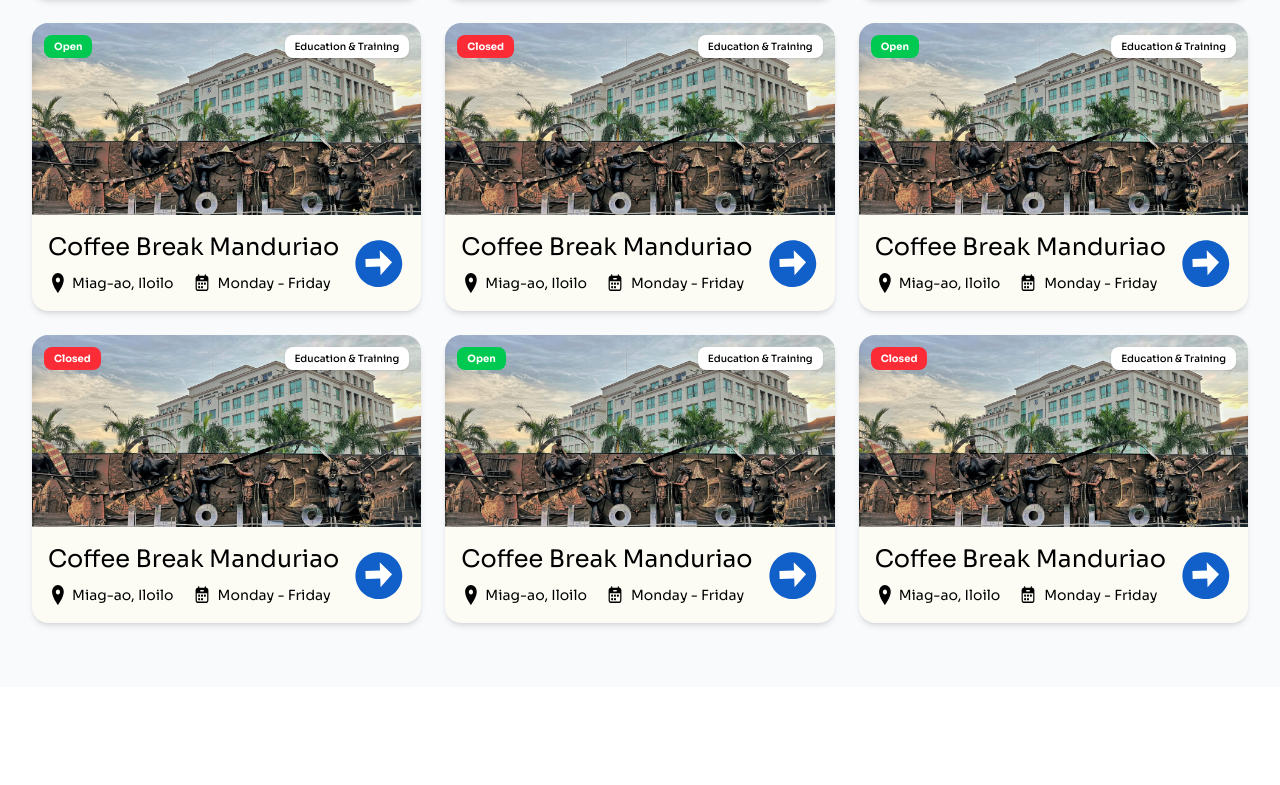
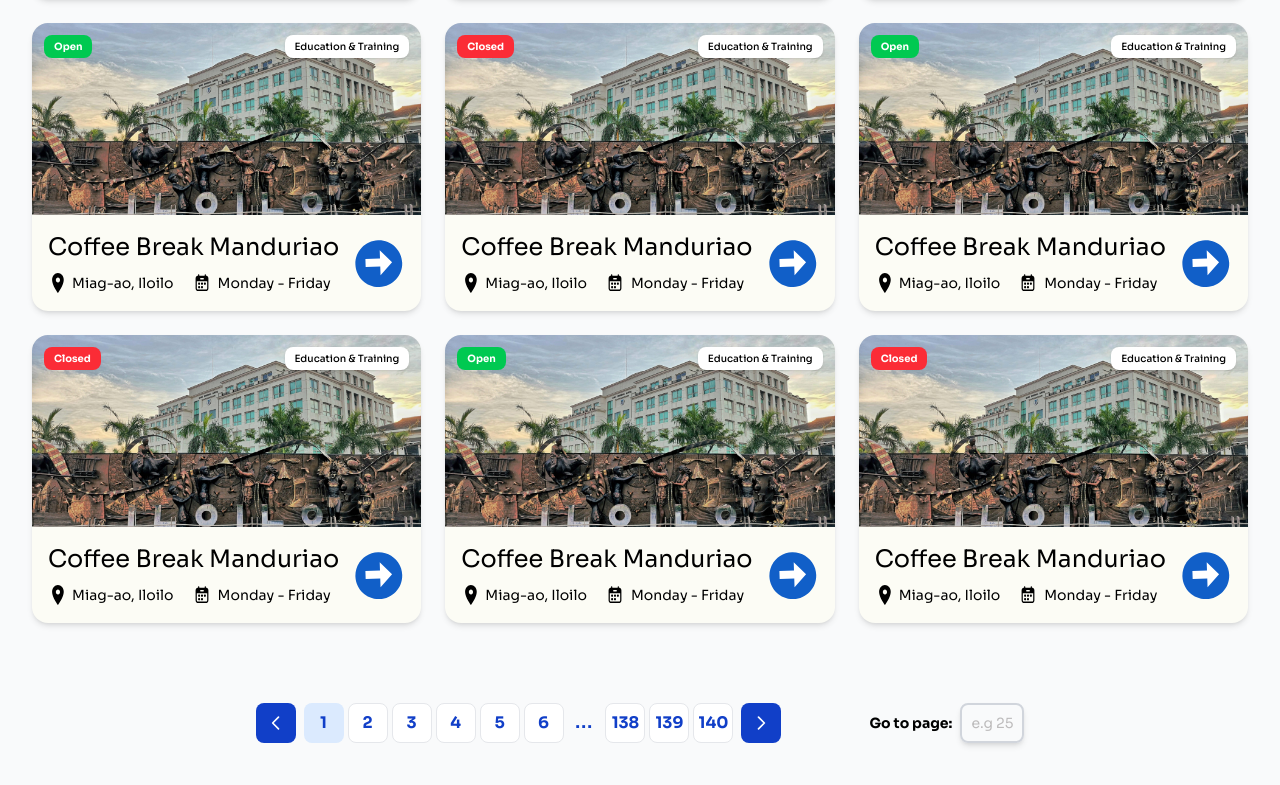
Before and after one commit to Rejeno/iloilo-directory, a Next.js app: page /listings in a window 1280 px wide. Shown: the part 1469-2254 px from the top of the page. Before the commit the page ends 2156 px from the top, so only its background shows below. Built offline with nearby package versions, Linux system fonts and the light colour scheme; a web font is replaced by a local one.

Commit message:
feat: add pagination of listings

```diff
--- a/app/listings/page.tsx
+++ b/app/listings/page.tsx
@@ -127,6 +127,56 @@ export default function ListingsPage() {
             ))}
           </div>
         </section>
+
+        {/* Pagination */}
+        <div className="flex flex-wrap items-center justify-center gap-2 mt-20">
+          <button className="flex items-center justify-center w-10 h-10 rounded-lg bg-[#113FC8] text-white hover:bg-blue-700 transition-colors">
+            <svg className="w-5 h-5" fill="none" viewBox="0 0 24 24" stroke="currentColor">
+              <path strokeLinecap="round" strokeLinejoin="round" strokeWidth={2} d="M15 19l-7-7 7-7" />
+            </svg>
+          </button>
+
+          <div className="flex items-center gap-1">
+            {[1, 2, 3, 4, 5, 6].map((page) => (
+              <button
+                key={page}
+                className={`w-10 h-10 rounded-lg font-bold transition-colors ${
+                  page === 1
+                    ? 'bg-blue-100 text-[#113FC8]'
+                    : 'bg-white text-[#113FC8] hover:bg-blue-50 border border-gray-200'
+                }`}
+              >
+                {page}
+              </button>
+            ))}
+
+            <span className="px-2 text-[#113FC8] font-bold tracking-widest">...</span>
+
+            {[138, 139, 140].map((page) => (
+              <button
+                key={page}
+                className="w-10 h-10 rounded-lg font-bold bg-white text-[#113FC8] hover:bg-blue-50 border border-gray-200 transition-colors"
+              >
+                {page}
+              </button>
+            ))}
+          </div>
+
+          <button className="flex items-center justify-center w-10 h-10 rounded-lg bg-[#113FC8] text-white hover:bg-blue-700 transition-colors">
+            <svg className="w-5 h-5" fill="none" viewBox="0 0 24 24" stroke="currentColor">
+              <path strokeLinecap="round" strokeLinejoin="round" strokeWidth={2} d="M9 5l7 7-7 7" />
+            </svg>
+          </button>
+
+          <div className="flex items-center ml-20 gap-2">
+            <span className="text-sm font-bold text-black">Go to page:</span>
+            <input
+              type="text"
+              placeholder="e.g 25"
+              className="w-16 h-10 px-2 text-[#827D7D] text-sm text-center shadow-md border-2 border-gray-300 rounded-lg outline-none focus:border-blue-500 focus:ring-1 focus:ring-blue-500"
+            />
+          </div>
+        </div>
     </div>
     </main>
   );
```
